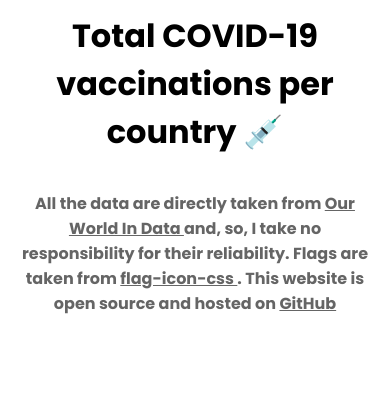
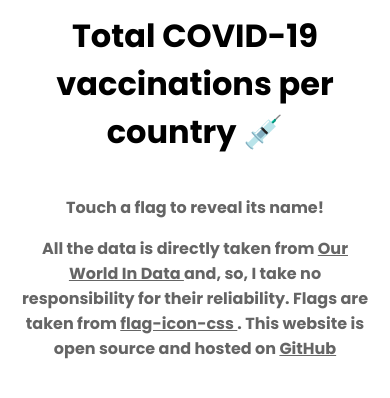
Before and after one commit to leobel96/covid-vaccinations, a PHP site: page / in a window 390 px wide. Shown: the top 398 px of the page. Run offline with PHP 8.4, Linux system fonts and the light colour scheme.

Commit message:
Fixed footer

```diff
--- a/index.html
+++ b/index.html
@@ -17,7 +17,8 @@
   <div id="countries">
   </div>
   <footer>
-    <p>All the data are directly taken from
+    Touch a flag to reveal its name!
+    <p>All the data is directly taken from
       <a href="https://github.com/owid/covid-19-data/tree/master/public/data/vaccinations">
         Our World In Data
       </a>
--- a/style.css
+++ b/style.css
@@ -102,6 +102,7 @@
   }
 
   footer {
+    margin-top: 5vw;
     font-size: 1rem;
   }
 }
```
